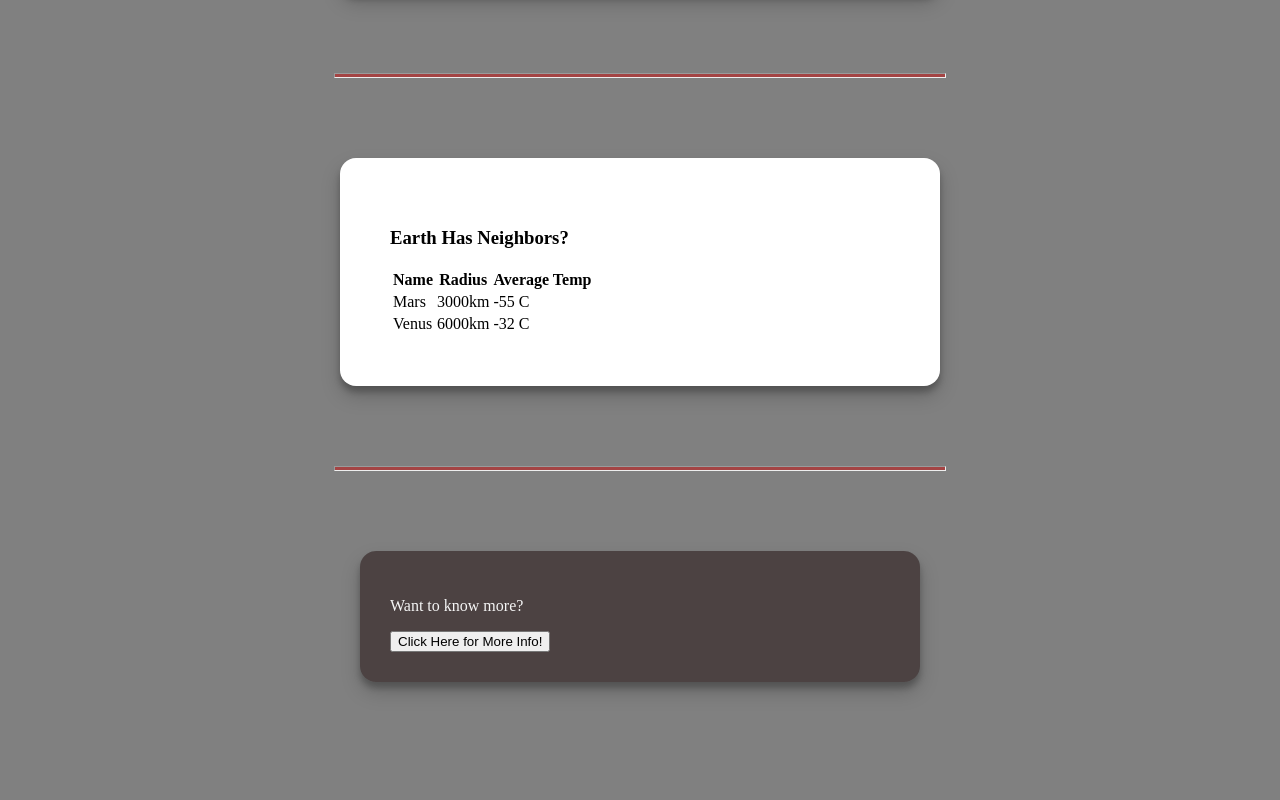
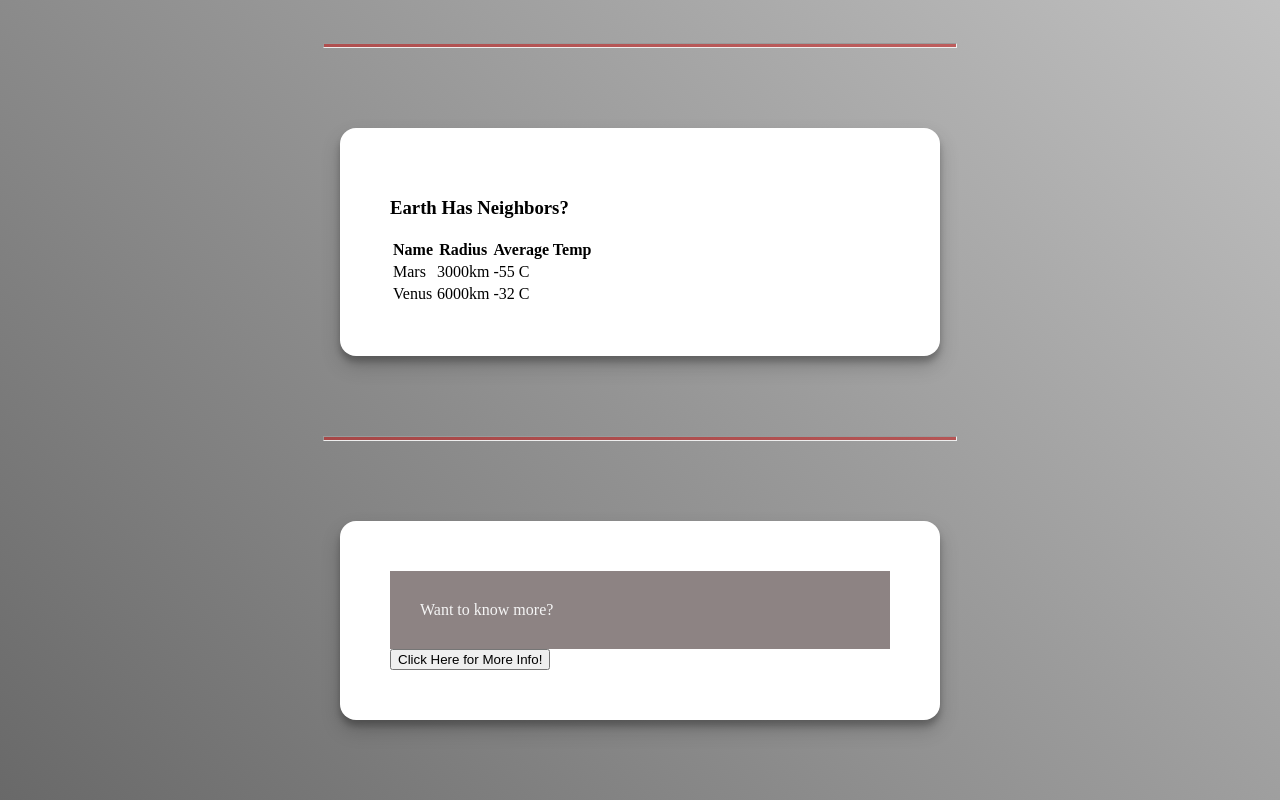
Before and after one commit to FightsWithMars/hello-world, a plain HTML site: page trial.html in a window 1280 px wide. Shown: the part 1481-2281 px from the top of the page. Drawn offline with Linux system fonts and the light colour scheme.

Commit message:
Style experimentation on both CSS and Trial page.

```diff
--- a/styles/style.css
+++ b/styles/style.css
@@ -1,7 +1,5 @@
 body {
-    background-color: gray;
-    margin: 20px;
-    padding: 10px;
+    background: linear-gradient(45deg,#696969,#ffffff);
     font-family: "monospace, Arial, Helvetica, sans-serif;"
 }
 h1, h2 {
@@ -33,7 +31,7 @@ hr  {
     height: 3px;
     width: 50%;
 }
-#bottompage {
+footer {
     color: whitesmoke;
     background-color: rgba(22, 1, 1, 0.486);
     padding: 30px;
--- a/trial.html
+++ b/trial.html
@@ -37,7 +37,7 @@
 </div>
 <hr>
 <div id="bottompage">
-<p>Want to know more?</p>
+<footer>Want to know more?</footer>
 <form action="http://space-facts.com/earth/">
 <input type="submit" value="Click Here for More Info!"/>
 
```
